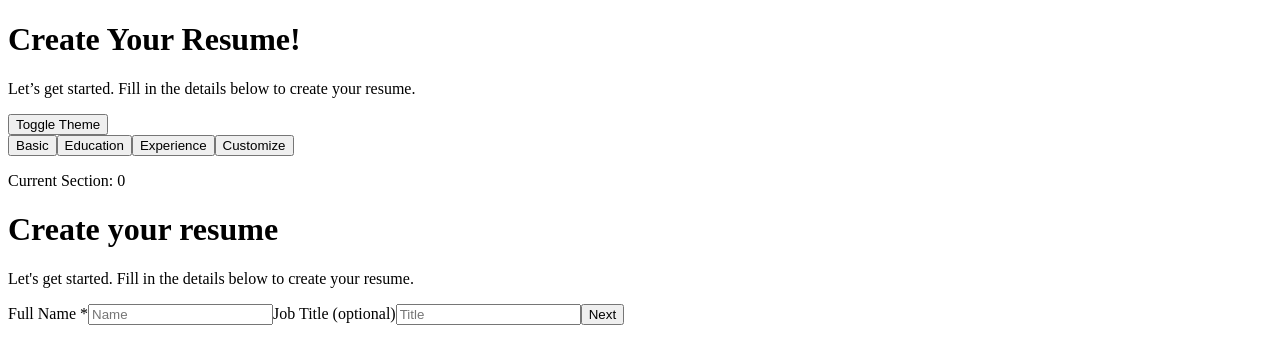
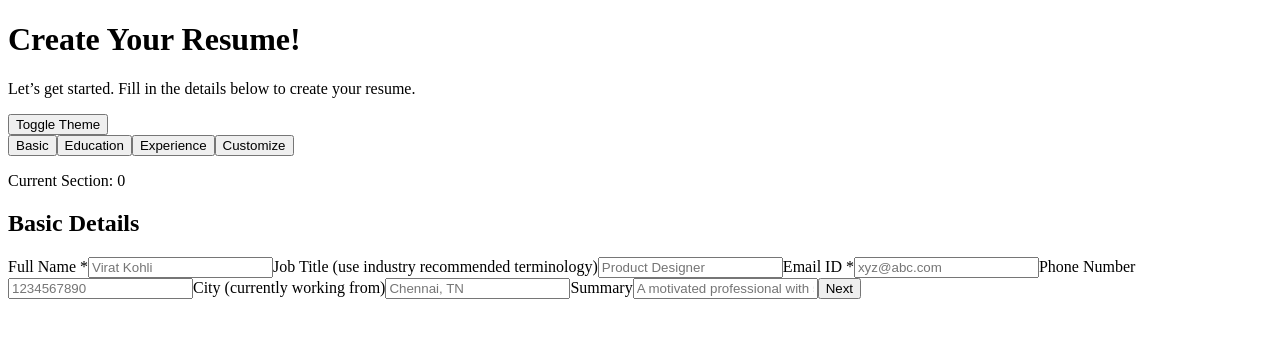
Before and after one commit to aneesh199608/odin-cv-application, a React (Vite) app: page / in a window 1280 px wide. Shown: the top 364 px of the page. Built offline with nearby package versions, Linux system fonts and the light colour scheme.

Commit message:
feat: update basic details form

```diff
--- a/src/components/BasicDetailsForm.jsx
+++ b/src/components/BasicDetailsForm.jsx
@@ -8,28 +8,64 @@ export default function BasicDetailsForm( { data, onChange }) {
 
     return (
         <form className="form">
-            <h1>Create your resume</h1>
-            <p className="subtitle">
-                Let's get started. Fill in the details below to create your resume.
-            </p>
-
+            <h2>Basic Details</h2>
             <label>Full Name *
                 <input
                     name="fullName"
                     value={data.fullName}
                     onChange={handle}
-                    placeholder="Name"
+                    placeholder="Virat Kohli"
                     required
                  />
             </label>
 
-            <label>Job Title (optional)
+            <label>Job Title (use industry recommended terminology)
                 <input
                     name="jobTitle"
                     value={data.jobTitle}
                     onChange={handle}
-                    placeholder="Title"
+                    placeholder="Product Designer"
                     required
+                 />
+            </label>
+
+            <label>Email ID *
+                <input
+                    name="email"
+                    value={data.email}
+                    onChange={handle}
+                    placeholder="xyz@abc.com"
+                    required
+                 />
+            </label>
+
+            <label>Phone Number
+                <input
+                    name="phone"
+                    type="number"
+                    value={data.phone}
+                    onChange={handle}
+                    placeholder="1234567890"
+                 />
+            </label>
+
+            <label>City (currently working from)
+                <input
+                    name="location"
+                    type="text"
+                    value={data.location}
+                    onChange={handle}
+                    placeholder="Chennai, TN"
+                 />
+            </label>
+
+            <label>Summary
+                <input
+                    name="summary"
+                    type="text"
+                    value={data.summary}
+                    onChange={handle}
+                    placeholder="A motivated professional with 5+ years of experience in software development."
                  />
             </label>
 
```
Also changed, not shown: src/components/EducationForm.jsx (added, +39 -0 lines).
